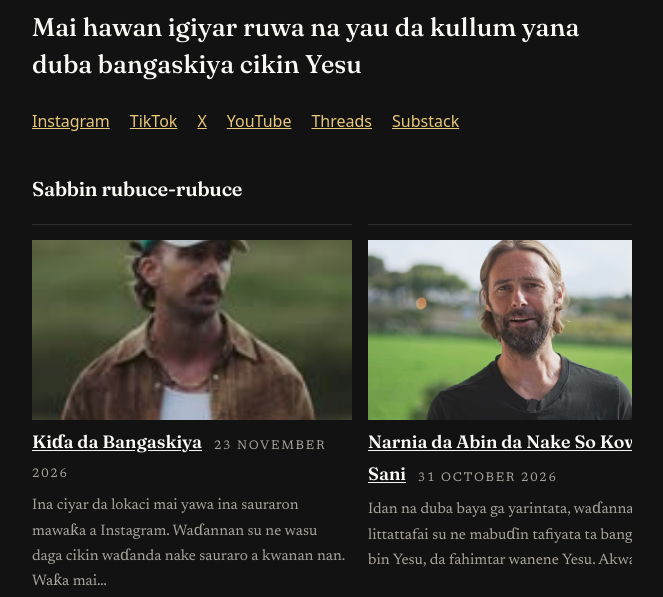
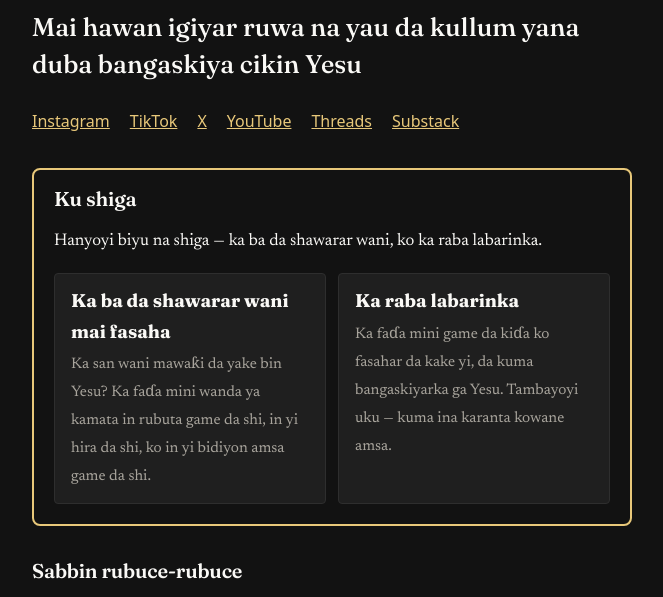
Before and after one commit to streamjonathan/jonathanmccallum-ha, an Eleventy site: page index.njk in a window 1280 px wide. Shown: the part 133-730 px from the top of the page, without its empty margins (308-971 px from the left). Built offline with nearby package versions, Linux system fonts and the light colour scheme; Eleventy itself is replaced by a stand-in of ours; files that its build step writes are made by us from their sources; files whose address does not match are found by name.

Commit message:
Get involved box (translated), linking to the main site's Suggest and Share pages
The two cards link to https://jonathanmccallum.com/suggest-an-artist/ and
https://jonathanmccallum.com/share-your-story/ — this language site has no
suggest/share pages of its own, and the Worker's session cookie is host-only
for jonathanmccallum.com (no CORS for cross-origin API calls), so sign-in and
the forms cannot run on a jonathanmccallum-<code>.pages.dev origin.
Deployment waits on the Cloudflare 20-project cap / clubhousejonathan token.

```diff
--- /dev/null
+++ b/_includes/get-involved.njk
@@ -0,0 +1,14 @@
+<section class="get-involved" aria-labelledby="get-involved-heading">
+  <h2 id="get-involved-heading">Ku shiga</h2>
+  <p>Hanyoyi biyu na shiga — ka ba da shawarar wani, ko ka raba labarinka.</p>
+  <div class="get-involved__cards">
+    <a class="get-involved__card" href="https://jonathanmccallum.com/suggest-an-artist/">
+      <strong>Ka ba da shawarar wani mai fasaha</strong>
+      <span>Ka san wani mawaƙi da yake bin Yesu? Ka faɗa mini wanda ya kamata in rubuta game da shi, in yi hira da shi, ko in yi bidiyon amsa game da shi.</span>
+    </a>
+    <a class="get-involved__card" href="https://jonathanmccallum.com/share-your-story/">
+      <strong>Ka raba labarinka</strong>
+      <span>Ka faɗa mini game da kiɗa ko fasahar da kake yi, da kuma bangaskiyarka ga Yesu. Tambayoyi uku — kuma ina karanta kowane amsa.</span>
+    </a>
+  </div>
+</section>
--- a/_includes/layouts/base.njk
+++ b/_includes/layouts/base.njk
@@ -101,8 +101,8 @@
 </script>
 {% endif %}
 <link rel="alternate" type="application/rss+xml" title="{{ site.title }}" href="/feed/">
-<link rel="preload" href="/css/style.css?v=11" as="style">
-<link rel="stylesheet" href="/css/style.css?v=11">
+<link rel="preload" href="/css/style.css?v=12" as="style">
+<link rel="stylesheet" href="/css/style.css?v=12">
 </head>
 <body>
 <a class="skip-link" href="#main">Tsallaka zuwa abun ciki</a>
--- a/_includes/layouts/page.njk
+++ b/_includes/layouts/page.njk
@@ -5,3 +5,6 @@ layout: layouts/base.njk
   <h1>{{ title }}</h1>
   {{ content | safe }}
 </article>
+{% if page.url != "/suggest-an-artist/" and page.url != "/share-your-story/" %}
+{% include "get-involved.njk" %}
+{% endif %}
--- a/_includes/layouts/post.njk
+++ b/_includes/layouts/post.njk
@@ -10,6 +10,7 @@ layout: layouts/base.njk
   {{ content | safe }}
   </div>
 </article>
+{% include "get-involved.njk" %}
 {% set prevPost = collections.publishedPosts | getPreviousCollectionItem(page) %}
 {% set nextPost = collections.publishedPosts | getNextCollectionItem(page) %}
 {% if prevPost or nextPost %}
--- a/css/style.css
+++ b/css/style.css
@@ -256,6 +256,32 @@ button[type="submit"] {
 /* Featured carousel: the newest articles in a slow-moving row, same
    scroll-snap pattern as the Watch row. The reader can swipe or scroll
    it by hand; the script below moves it along gently when left alone. */
+/* Get involved: the reader forms, on the main site, in a gold box so they pop out.
+   On this language site the two cards link to jonathanmccallum.com, where
+   sign-in and the forms live (the session cookie is host-only for the main
+   site, so they cannot run here). */
+.get-involved {
+  border: 2px solid var(--link);
+  border-radius: 0.5rem;
+  padding: 1rem 1.25rem 1.25rem;
+  margin: 0 0 1.5rem;
+}
+.get-involved h2 { margin-top: 0; }
+.get-involved__cards { display: flex; flex-wrap: wrap; gap: 0.75rem; margin-top: 0.75rem; }
+.get-involved__card {
+  flex: 1 1 16rem;
+  display: block;
+  padding: 0.75rem 1rem;
+  border: 1px solid var(--line);
+  border-radius: 0.25rem;
+  background: var(--code-bg);
+  color: var(--text);
+  text-decoration: none;
+}
+.get-involved__card:hover { border-color: var(--link); }
+.get-involved__card strong { display: block; font-family: "Fraunces", Georgia, "Iowan Old Style", "Times New Roman", serif; font-size: 1.15rem; margin-bottom: 0.25rem; }
+.get-involved__card span { color: var(--muted); font-size: 0.95rem; }
+
 .featured { margin-top: 1.5rem; }
 .featured-row { display: flex; gap: 1rem; overflow-x: auto; scroll-snap-type: x mandatory; list-style: none; padding: 0 0 0.5rem; margin: 1rem 0; }
 /* The arrows and dots are the navigation now, so the row's own
--- a/index.njk
+++ b/index.njk
@@ -17,6 +17,8 @@ eleventyExcludeFromCollections: true
   <a href="https://www.threads.com/@jonamccallum">Threads</a>
   <a href="https://jonamccallum.substack.com">Substack</a>
 </p>
+
+{% include "get-involved.njk" %}
 
 <section class="featured" data-fade aria-labelledby="featured-heading">
   <h2 id="featured-heading">Sabbin rubuce-rubuce</h2>
```
